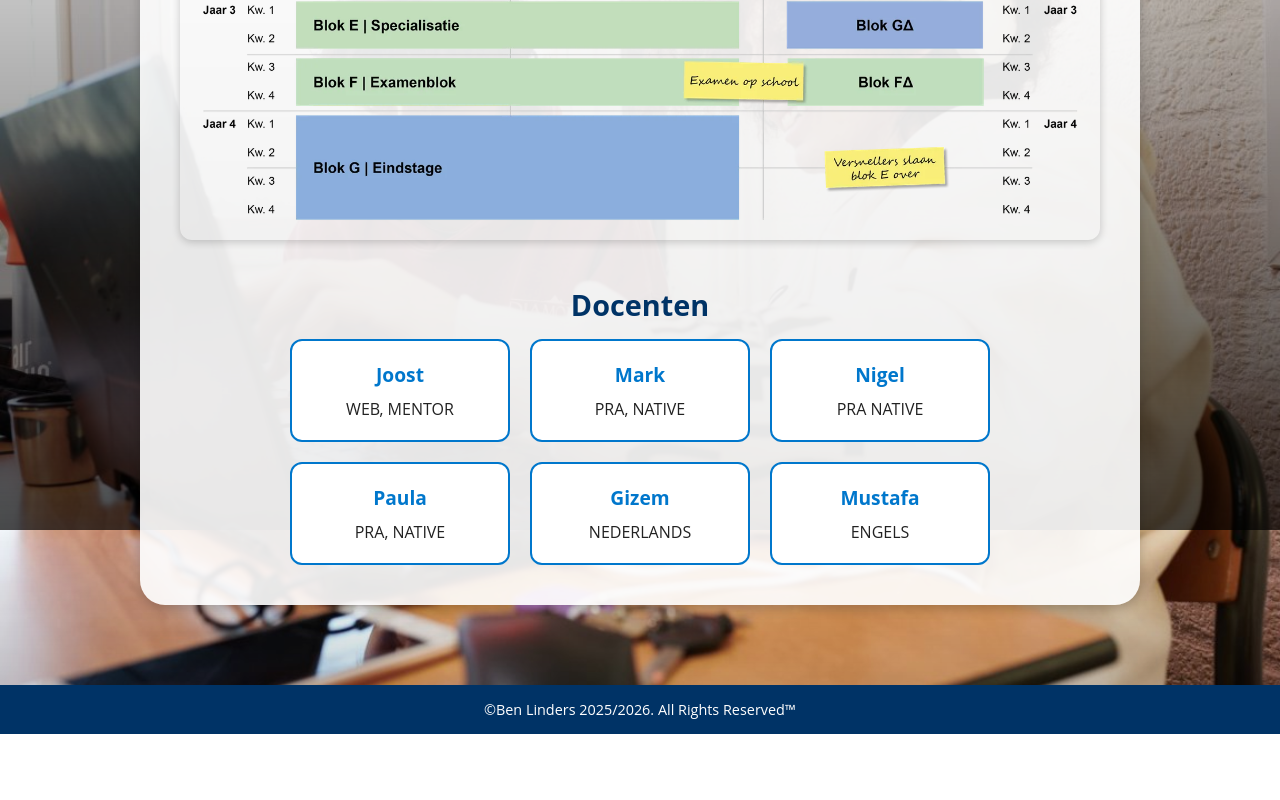
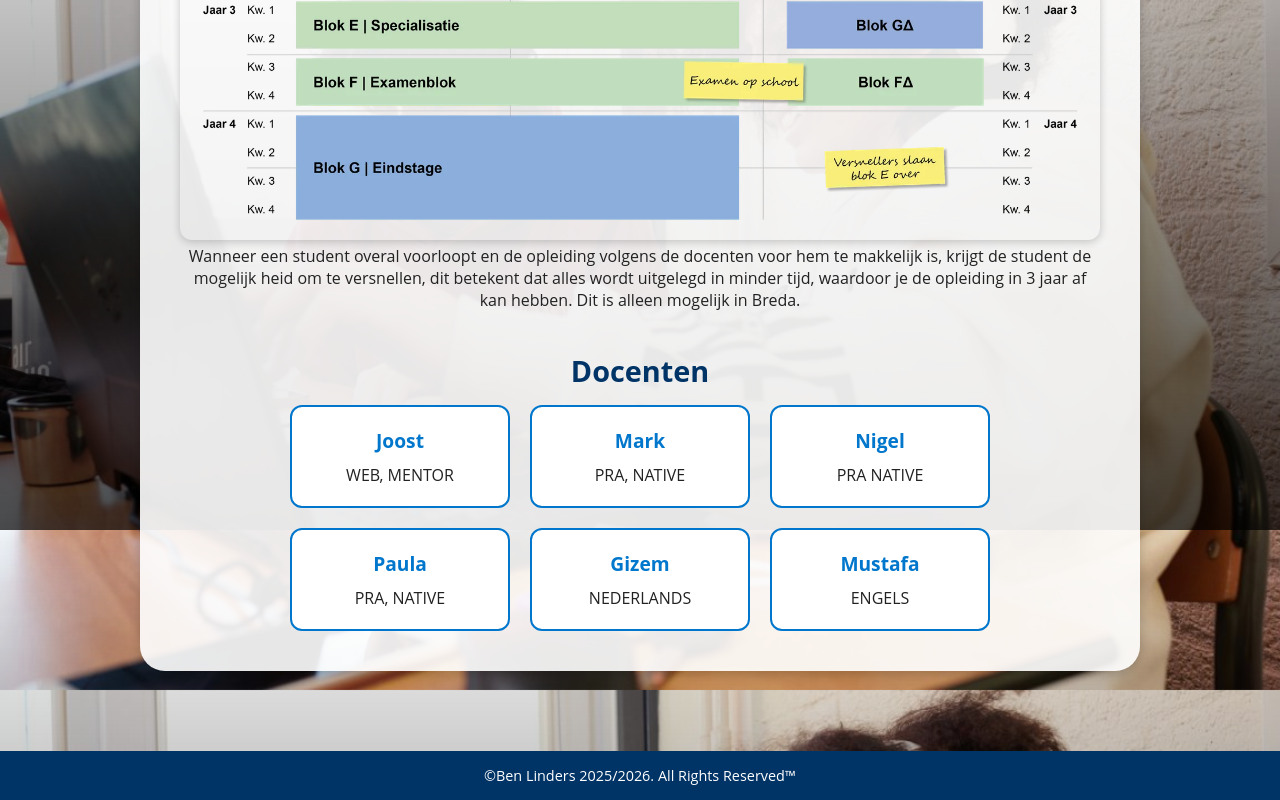
Before and after one commit to KaasjeBen/opendag, a plain HTML site: page index.html in a window 1280 px wide. Shown: the part 1870-2670 px from the top of the page. Before the commit the page ends 2604 px from the top, so only its background shows below. Drawn offline with Linux system fonts and the light colour scheme.

Commit message:
versnellen

```diff
--- a/index.html
+++ b/index.html
@@ -65,6 +65,7 @@
             <div class="blokken" id="blokken">
                 <h2>Blokken</h2>
                 <img src="images/blokken.png" alt="blokken">
+                <p>Wanneer een student overal voorloopt en de opleiding volgens de docenten voor hem te makkelijk is, krijgt de student de mogelijk heid om te versnellen, dit betekent dat alles wordt uitgelegd in minder tijd, waardoor je de opleiding in 3 jaar af kan hebben. Dit is alleen mogelijk in Breda.</p>
             </div>
 
 
```
